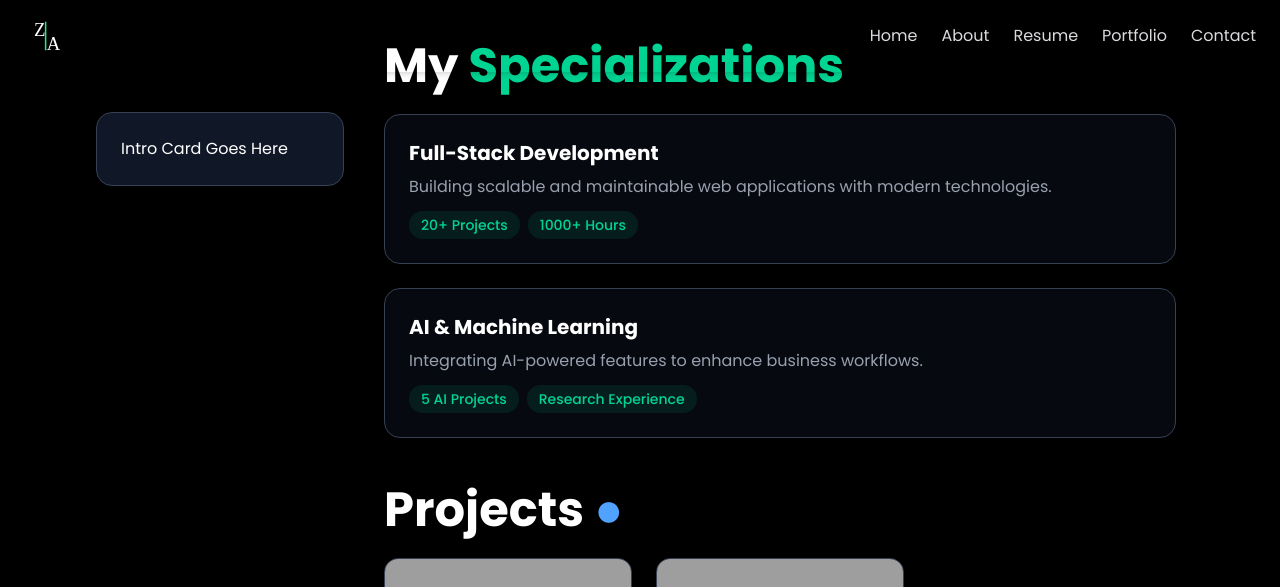
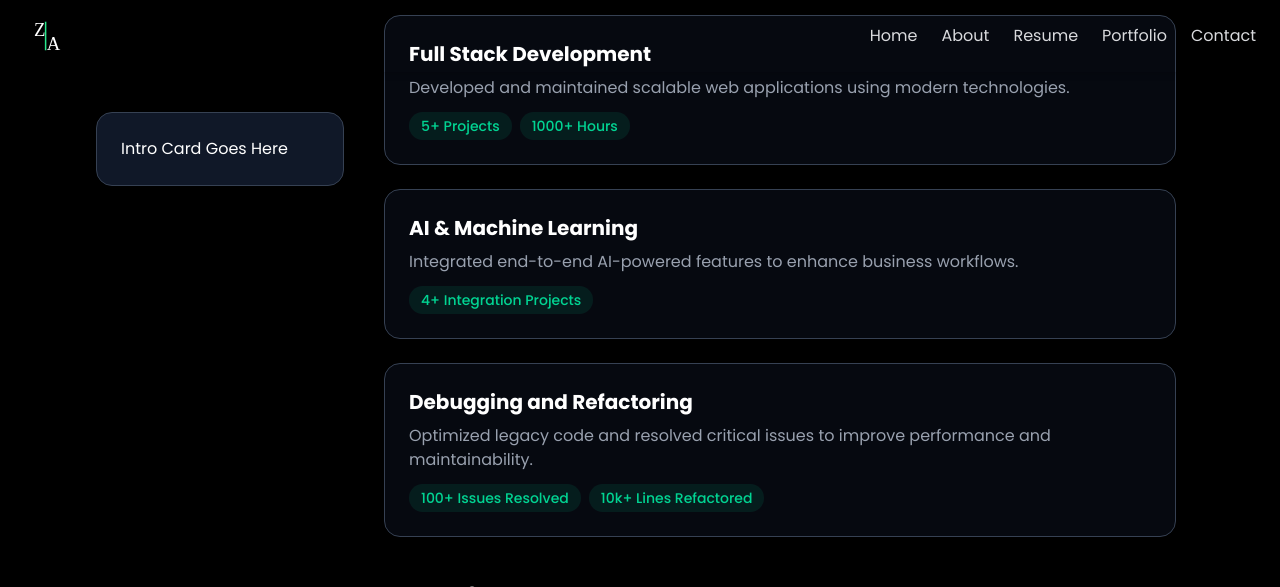
Before and after one commit to za-inab/zainab, a Next.js app: page /portfolio in a window 1280 px wide. Shown: the top 587 px of the page. Built offline with nearby package versions, Linux system fonts and the light colour scheme; grey boxes are pictures that could not be loaded.

Commit message:
ui changes

```diff
--- a/src/components/heroSection/HeroSection.tsx
+++ b/src/components/heroSection/HeroSection.tsx
@@ -20,10 +20,10 @@ function HeroSection() {
       <div className="p-4 absolute z-10 w-full text-center mt-10">
         <div className="flex flex-row justify-center items-center">
           <h1 className="mt-20 md:mt-0 text-7xl md:text-7xl font-bold bg-clip-text text-transparent bg-gradient-to-b from-neutral-100 to-neutral-400 ">
-            Zainab
-          </h1>
-          <h1 className="mt-20 md:mt-0 text-7xl md:text-7xl font-bold text-emerald-500">
-            Asif
+            Zainab{" "}
+            <span className="mt-20 md:mt-0 text-7xl md:text-7xl font-bold text-emerald-500">
+              Asif
+            </span>
           </h1>
         </div>
         <div className="flex text-neutral-300 justify-center items-center text-center">
@@ -40,7 +40,7 @@ function HeroSection() {
               borderRadius="1rem"
               className="
             bg-transparent
-            text-white "
+            text-white border-1 border-emerald-950"
             >
               About Me
             </Button>
--- a/src/data/SpecializationData.json
+++ b/src/data/SpecializationData.json
@@ -1,14 +1,28 @@
 {
   "Spec": [
     {
-      "title": "Full-Stack Development",
-      "description": "Building scalable and maintainable web applications with modern technologies.",
-      "metrics": ["20+ Projects", "1000+ Hours"]
+      "title": "Full Stack Development",
+      "description": "Developed and maintained scalable web applications using modern technologies.",
+      "metrics": ["5+ Projects", "1000+ Hours"],
+      "icons": [
+        { "name": "CodeBracketIcon", "color": "emerald-500" },
+        { "name": "ClockIcon", "color": "emerald-500" }
+      ]
     },
     {
       "title": "AI & Machine Learning",
-      "description": "Integrating AI-powered features to enhance business workflows.",
-      "metrics": ["5 AI Projects", "Research Experience"]
+      "description": "Integrated end-to-end AI-powered features to enhance business workflows.",
+      "metrics": ["4+ Integration Projects"],
+      "icons": [{ "name": "CpuChipIcon", "color": "emerald-500" }]
+    },
+    {
+      "title": "Debugging and Refactoring",
+      "description": "Optimized legacy code and resolved critical issues to improve performance and maintainability.",
+      "metrics": ["100+ Issues Resolved", "10k+ Lines Refactored"],
+      "icons": [
+        { "name": "BugAntIcon", "color": "emerald-500" },
+        { "name": "WrenchScrewdriverIcon", "color": "emerald-500" }
+      ]
     }
   ]
 }
```
